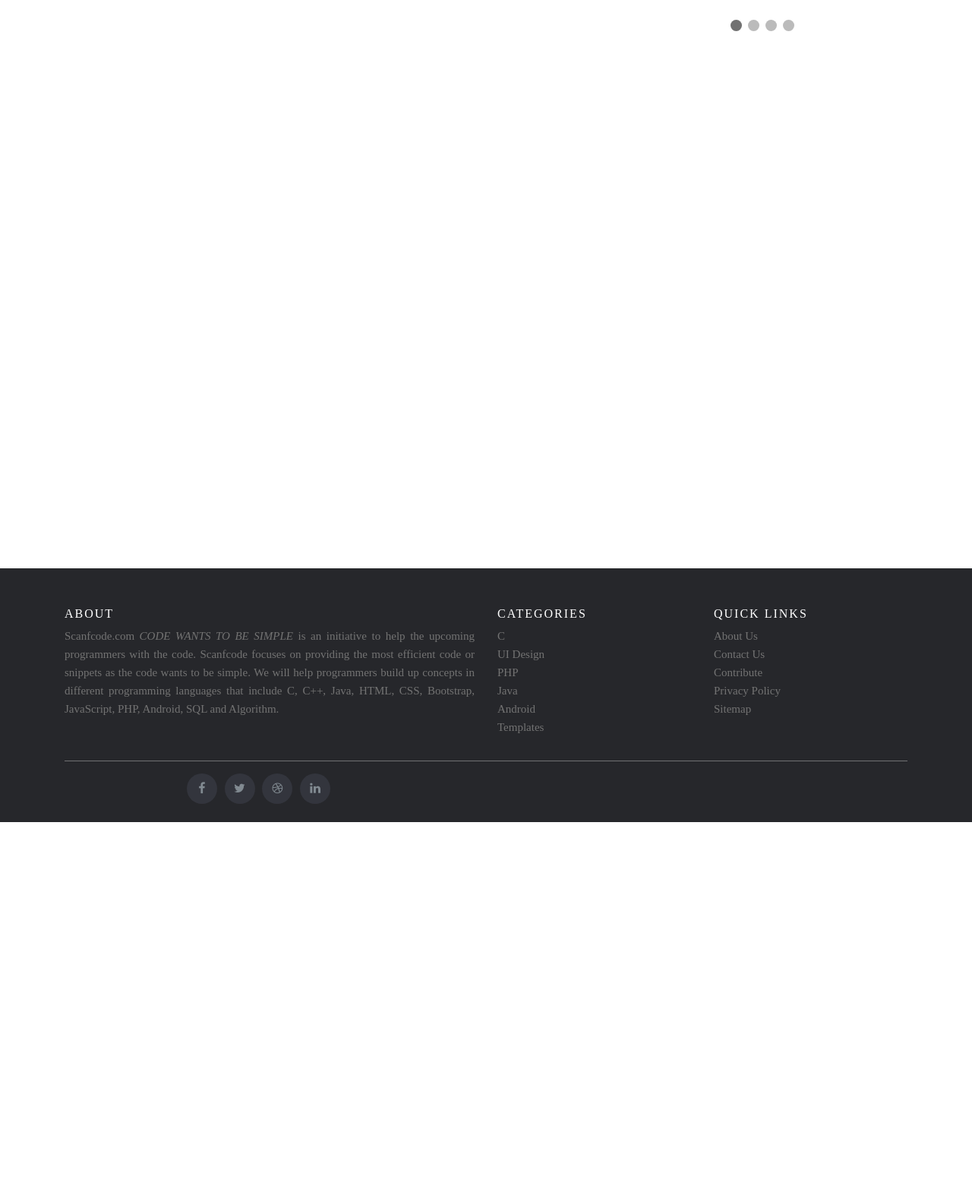
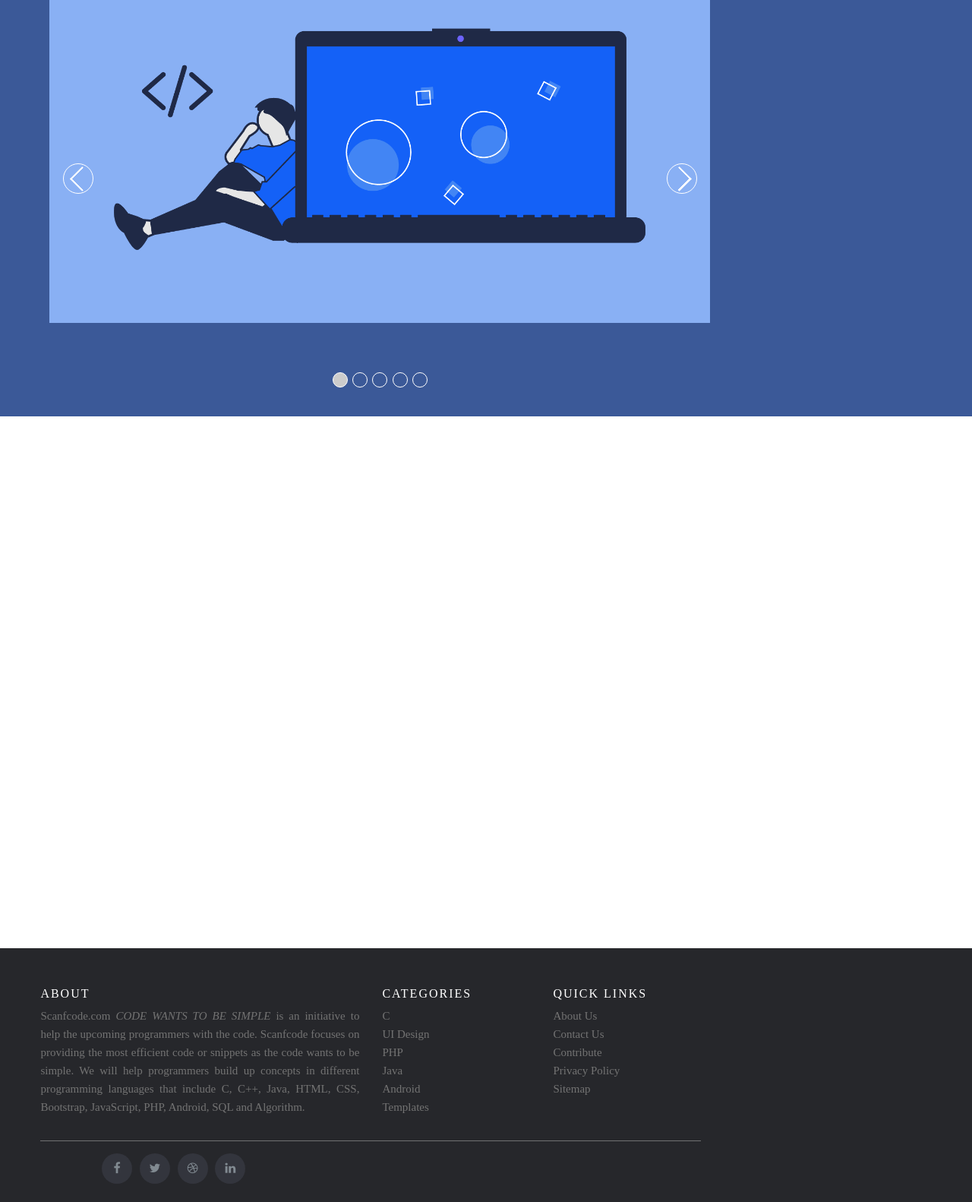
Before and after one commit to mjavadmt/solveproject, a Django app: page /djangoapp/ in a window 1280 px wide. Shown: the part 508-2090 px from the top of the page at 76% size. Before the commit the page ends 1590 px from the top, so only its background shows below. Run offline with Django 3.2, Linux system fonts and the light colour scheme; some libraries are stand-ins or nearby versions.

Commit message:
hal moshkel slider 2

```diff
--- a/djangoProject/templates/djangoapp/Index.html
+++ b/djangoProject/templates/djangoapp/Index.html
@@ -5,226 +5,247 @@
     <style>
 
 
-        .slideshow-container {
-            max-width: 1000px;
-            position: relative;
-            /* margin: auto */
+        .carousel > input[type="radio"]:nth-child(1):checked ~ .carousel__prev > label:nth-child(5), .carousel > input[type="radio"]:nth-child(1):checked ~ .carousel__next > label:nth-child(2), .carousel > input[type="radio"]:nth-child(2):checked ~ .carousel__prev > label:nth-child(1), .carousel > input[type="radio"]:nth-child(2):checked ~ .carousel__next > label:nth-child(3), .carousel > input[type="radio"]:nth-child(3):checked ~ .carousel__prev > label:nth-child(2), .carousel > input[type="radio"]:nth-child(3):checked ~ .carousel__next > label:nth-child(4), .carousel > input[type="radio"]:nth-child(4):checked ~ .carousel__prev > label:nth-child(3), .carousel > input[type="radio"]:nth-child(4):checked ~ .carousel__next > label:nth-child(5), .carousel > input[type="radio"]:nth-child(5):checked ~ .carousel__prev > label:nth-child(4), .carousel > input[type="radio"]:nth-child(5):checked ~ .carousel__next > label:nth-child(1) {
+            opacity: 1 !important;
+            z-index: 3;
         }
 
-        .mySlides {
-            display: none;
-            height: 400px;
-            border: solid 1px black;
+
+        .container {
+            width: 900px;
+            min-width: 900px;
+        {#margin: 50px auto;#} margin-left: 3%;
 
         }
 
-        .prev,
-        .next {
+        .carousel {
+            width: 100%;
+            position: relative;
+            overflow: hidden;
+        }
+
+        .carousel > input[type="radio"] {
+            position: absolute;
+            left: 0;
+            opacity: 0;
+            top: 0;
+        }
+
+        .carousel > input[type="radio"]:checked ~ .carousel__items .carousel__item, .carousel > input[type="radio"]:checked ~ .carousel__prev > label, .carousel > input[type="radio"]:checked ~ .carousel__next > label {
+            opacity: 0;
+        }
+
+        .carousel > input[type="radio"]:nth-child(1):checked ~ .carousel__items .carousel__item:nth-child(1) {
+            opacity: 1;
+        }
+
+        .carousel > input[type="radio"]:nth-child(1):checked ~ .carousel__nav > label:nth-child(1) {
+            background: #ccc;
+            cursor: default;
+            pointer-events: none;
+        }
+
+        .carousel > input[type="radio"]:nth-child(2):checked ~ .carousel__items .carousel__item:nth-child(2) {
+            opacity: 1;
+        }
+
+        .carousel > input[type="radio"]:nth-child(2):checked ~ .carousel__nav > label:nth-child(2) {
+            background: #ccc;
+            cursor: default;
+            pointer-events: none;
+        }
+
+        .carousel > input[type="radio"]:nth-child(3):checked ~ .carousel__items .carousel__item:nth-child(3) {
+            opacity: 1;
+        }
+
+        .carousel > input[type="radio"]:nth-child(3):checked ~ .carousel__nav > label:nth-child(3) {
+            background: #ccc;
+            cursor: default;
+            pointer-events: none;
+        }
+
+        .carousel > input[type="radio"]:nth-child(4):checked ~ .carousel__items .carousel__item:nth-child(4) {
+            opacity: 1;
+        }
+
+        .carousel > input[type="radio"]:nth-child(4):checked ~ .carousel__nav > label:nth-child(4) {
+            background: #ccc;
+            cursor: default;
+            pointer-events: none;
+        }
+
+        .carousel > input[type="radio"]:nth-child(5):checked ~ .carousel__items .carousel__item:nth-child(5) {
+            opacity: 1;
+        }
+
+        .carousel > input[type="radio"]:nth-child(5):checked ~ .carousel__nav > label:nth-child(5) {
+            background: #ccc;
+            cursor: default;
+            pointer-events: none;
+        }
+
+        .carousel__items {
+            margin: 0;
+            padding: 0;
+            list-style-type: none;
+            width: 100%;
+            height: 600px;
+            position: relative;
+        }
+
+        .carousel__item {
+            position: absolute;
+            top: 0;
+            left: 0;
+            width: 100%;
+            height: 100%;
+            z-index: 1;
+            transition: opacity 2s;
+            -webkit-transition: opacity 2s;
+        }
+
+        .carousel__item img {
+            width: 100%;
+            vertical-align: middle;
+        }
+
+        .carousel__prev > label, .carousel__next > label {
+            border: 1px solid #fff;
+            border-radius: 50%;
             cursor: pointer;
+            display: block;
+            width: 40px;
+            height: 40px;
             position: absolute;
             top: 50%;
-            width: auto;
-            margin-top: -22px;
-            padding: 16px;
-            color: #222428;
-            font-weight: bold;
-            font-size: 30px;
-            transition: .6s ease;
-            border-radius: 0 3px 3px 0
+            transform: translateY(-50%);
+            -webkit-transform: translateY(-50%);
+            transition: all 0.3s ease;
+            -webkit-transition: all 0.3s ease;
+            opacity: 0;
+            z-index: 2;
         }
 
-        .next {
-            right: -50px;
-            border-radius: 3px 3px 3px 3px
+        .carousel__prev > label:hover, .carousel__next > label:hover, .carousel__prev > label:focus, .carousel__next > label:focus {
+            opacity: 0.5 !important;
         }
 
-        .prev {
-            left: -50px;
-            border-radius: 3px 3px 3px 3px
+        .carousel__prev > label:before, .carousel__next > label:before, .carousel__prev > label:after, .carousel__next > label:after {
+            content: "";
+            position: absolute;
+            width: inherit;
+            height: inherit;
         }
 
-        .prev:hover,
-        .next:hover {
-            color: #f2f2f2;
-            background-color: rgba(0, 0, 0, 0.8)
+        .carousel__prev > label:before, .carousel__next > label:before {
+            background: linear-gradient(to top, #fff 0%, #fff 10%, rgba(51, 51, 51, 0) 10%), linear-gradient(to left, #fff 0%, #fff 10%, rgba(51, 51, 51, 0) 10%);
+            width: 60%;
+            height: 60%;
+            top: 20%;
         }
 
-        .text {
-            color: #f2f2f2;
-            font-size: 15px;
-            padding-top: 12px;
-            padding-bottom: 12px;
-            position: absolute;
-            bottom: 0;
-            width: 100%;
-            text-align: center;
-            background-color: #222428
+        .carousel__prev > label {
+            left: 2%;
         }
 
-        .numbertext {
-            color: #f2f2f2;
-            font-size: 12px;
-            padding: 8px 12px;
-            position: absolute;
-            top: 0
+        .carousel__prev > label:before {
+            left: 35%;
+            top: 20%;
+            transform: rotate(135deg);
+            -webkit-transform: rotate(135deg);
         }
 
-        .dot {
-            cursor: pointer;
-            height: 15px;
-            width: 15px;
-            margin: 0 2px;
-            background-color: #bbb;
-            border-radius: 50%;
-            display: inline-block;
-            transition: background-color .6s ease
+        .carousel__next > label {
+            right: 2%;
         }
 
-        .active1,
-        .dot:hover {
-            background-color: #717171
+        .carousel__next > label:before {
+            left: 10%;
+            transform: rotate(315deg);
+            -webkit-transform: rotate(315deg);
         }
+
+        .carousel__nav {
+            position: absolute;
+            bottom: 3%;
+            left: 0;
+            text-align: center;
+            width: 100%;
+            z-index: 3;
+        }
+
+        .carousel__nav > label {
+            border: 1px solid #fff;
+            display: inline-block;
+            border-radius: 50%;
+            cursor: pointer;
+            margin: 0 0.125%;
+            width: 20px;
+            height: 20px;
+        }
+
+
     </style>
 
 {% endblock %}
 
 {% block body %}
-    <div class="slideshow-container" style="width: 30%;margin-left: 63%;">
-        <div class="slideshow-inner">
-            <div class="mySlides ">
-                <img
-                        src="https://cdn.pixabay.com/photo/2015/02/24/15/41/dog-647528__340.jpg"
-                        style="width: 100%; height: 100%"
-                        alt="sally lightfoot crab"
-                />
-                <div class="text">Sally Lightfoot Crab</div>
+    <div style="background-color: #3b5998;padding: 1%;">
+        <img style="width: 25%; float: right;margin: 5%" src={% static 'djangoapp/9442search-Bilingual-Translation-Jobs.jpg' %}>
+        <div style="display: inline">
+            <div class="container" \>
+                <div class="carousel">
+                    <input type="radio" id="carousel-1" name="carousel[]" checked>
+                    <input type="radio" id="carousel-2" name="carousel[]">
+                    <input type="radio" id="carousel-3" name="carousel[]">
+                    <input type="radio" id="carousel-4" name="carousel[]">
+                    <input type="radio" id="carousel-5" name="carousel[]">
+                    <ul class="carousel__items">
+                        <li class="carousel__item"><img
+                                src={% static 'djangoapp/illustration_cover.png' %}
+                                        alt=""></li>
+                        <li class="carousel__item"><img
+                                src={% static 'djangoapp/freelancer-job-professional-digital-nomad-indore-png-favpng-iS3JgfScmWiVR3zCWp6bw2vdE.jpg' %};
+                                alt=""></li>
+                        <li class="carousel__item"><img
+                                src={% static 'djangoapp/chatstyle.css' %}
+                                alt=""></li>
+                        <li class="carousel__item"><img
+                                src={% static 'djangoapp/20180111134829-freelance-2906725-1920.png' %}
+                                alt=""></li>
+                        <li class="carousel__item"><img
+                                src={% static 'djangoapp/bootstrap-stack.png' %}
+                                alt=""></li>
+                    </ul>
+                    <div class="carousel__prev">
+                        <label for="carousel-1"></label>
+                        <label for="carousel-2"></label>
+                        <label for="carousel-3"></label>
+                        <label for="carousel-4"></label>
+                        <label for="carousel-5"></label>
+                    </div>
+                    <div class="carousel__next">
+                        <label for="carousel-1"></label>
+                        <label for="carousel-2"></label>
+                        <label for="carousel-3"></label>
+                        <label for="carousel-4"></label>
+                        <label for="carousel-5"></label>
+                    </div>
+                    <div class="carousel__nav">
+                        <label for="carousel-1"></label>
+                        <label for="carousel-2"></label>
+                        <label for="carousel-3"></label>
+                        <label for="carousel-4"></label>
+                        <label for="carousel-5"></label>
                     </div>
 
-            <div class="mySlides ">
-                <img
-                        src="https://images.unsplash.com/photo-1503023345310-bd7c1de61c7d?ixlib=rb-1.2.1&ixid=eyJhcHBfaWQiOjEyMDd9&w=1000&q=80"
-                        style="width: 100%; height: 100%"
-                        alt="fighting nazca boobies"
-                />
-                <div class="text">A scuffle between two Nazca Boobies</div>
                 </div>
 
-            <div class="mySlides ">
-                <img
-                        src="https://i.pinimg.com/originals/ca/76/0b/ca760b70976b52578da88e06973af542.jpg"
-                        style="width: 100%; height: 100%"
-                        alt="otovalo waterfall"
-                />
-                <div class="text">A waterfall discovered on a hike in Otovalo</div>
             </div>
 
-            <div class="mySlides ">
-                <img
-                        src="https://images.pexels.com/photos/1819650/pexels-photo-1819650.jpeg?auto=compress&cs=tinysrgb&dpr=1&w=500"
-                        style="width: 100%; height: 100%"
-                        alt="pelican"
-                />
-                <div class="text">Pelican</div>
         </div>
     </div>
 
-        <a class="prev" onclick="plusSlides(-1)">&#10094;</a>
-        <a class="next" onclick="plusSlides(1)">&#10095;</a>
-    </div>
-    <br/>
-
-    <div style="margin-left: 75%;">
-        <span class="dot" onclick="currentSlide(1)"></span>
-        <span class="dot" onclick="currentSlide(2)"></span>
-        <span class="dot" onclick="currentSlide(3)"></span>
-        <span class="dot" onclick="currentSlide(4)"></span>
-    </div>
-    <script>
-        var slideIndex = 1;
-
-        var myTimer;
-
-        var slideshowContainer;
-
-        window.addEventListener("load", function () {
-            showSlides(slideIndex);
-            myTimer = setInterval(function () {
-                plusSlides(1);
-            }, 4000);
-
-            //COMMENT OUT THE LINE BELOW TO KEEP ARROWS PART OF MOUSEENTER PAUSE/RESUME
-            slideshowContainer = document.getElementsByClassName(
-                "slideshow-inner"
-            )[0];
-
-            //UNCOMMENT OUT THE LINE BELOW TO KEEP ARROWS PART OF MOUSEENTER PAUSE/RESUME
-            // slideshowContainer = document.getElementsByClassName('slideshow-container')[0];
-
-            slideshowContainer.addEventListener("mouseenter", pause);
-            slideshowContainer.addEventListener("mouseleave", resume);
-        });
-
-        // NEXT AND PREVIOUS CONTROL
-        function plusSlides(n) {
-            clearInterval(myTimer);
-            if (n < 0) {
-                showSlides((slideIndex -= 1));
-            } else {
-                showSlides((slideIndex += 1));
-            }
-
-            //COMMENT OUT THE LINES BELOW TO KEEP ARROWS PART OF MOUSEENTER PAUSE/RESUME
-
-            if (n === -1) {
-                myTimer = setInterval(function () {
-                    plusSlides(n + 2);
-                }, 4000);
-            } else {
-                myTimer = setInterval(function () {
-                    plusSlides(n + 1);
-                }, 4000);
-            }
-        }
-
-        //Controls the current slide and resets interval if needed
-        function currentSlide(n) {
-            clearInterval(myTimer);
-            myTimer = setInterval(function () {
-                plusSlides(n + 1);
-            }, 4000);
-            showSlides((slideIndex = n));
-        }
-
-        function showSlides(n) {
-            var i;
-            var slides = document.getElementsByClassName("mySlides");
-            var dots = document.getElementsByClassName("dot");
-            if (n > slides.length) {
-                slideIndex = 1;
-            }
-            if (n < 1) {
-                slideIndex = slides.length;
-            }
-            for (i = 0; i < slides.length; i++) {
-                slides[i].style.display = "none";
-            }
-            for (i = 0; i < dots.length; i++) {
-                dots[i].className = dots[i].className.replace(" active1", "");
-            }
-            slides[slideIndex - 1].style.display = "block";
-            dots[slideIndex - 1].className += " active1";
-        }
-
-        pause = () => {
-            clearInterval(myTimer);
-        };
-
-        resume = () => {
-            clearInterval(myTimer);
-            myTimer = setInterval(function () {
-                plusSlides(slideIndex);
-            }, 4000);
-        };
-    </script>
 
 {% endblock %}
```
Also changed, not shown: djangoProject/djangoapp/static/djangoapp/illustration_cover.png (added). Lines whose indentation alone changed are shown as unchanged.
